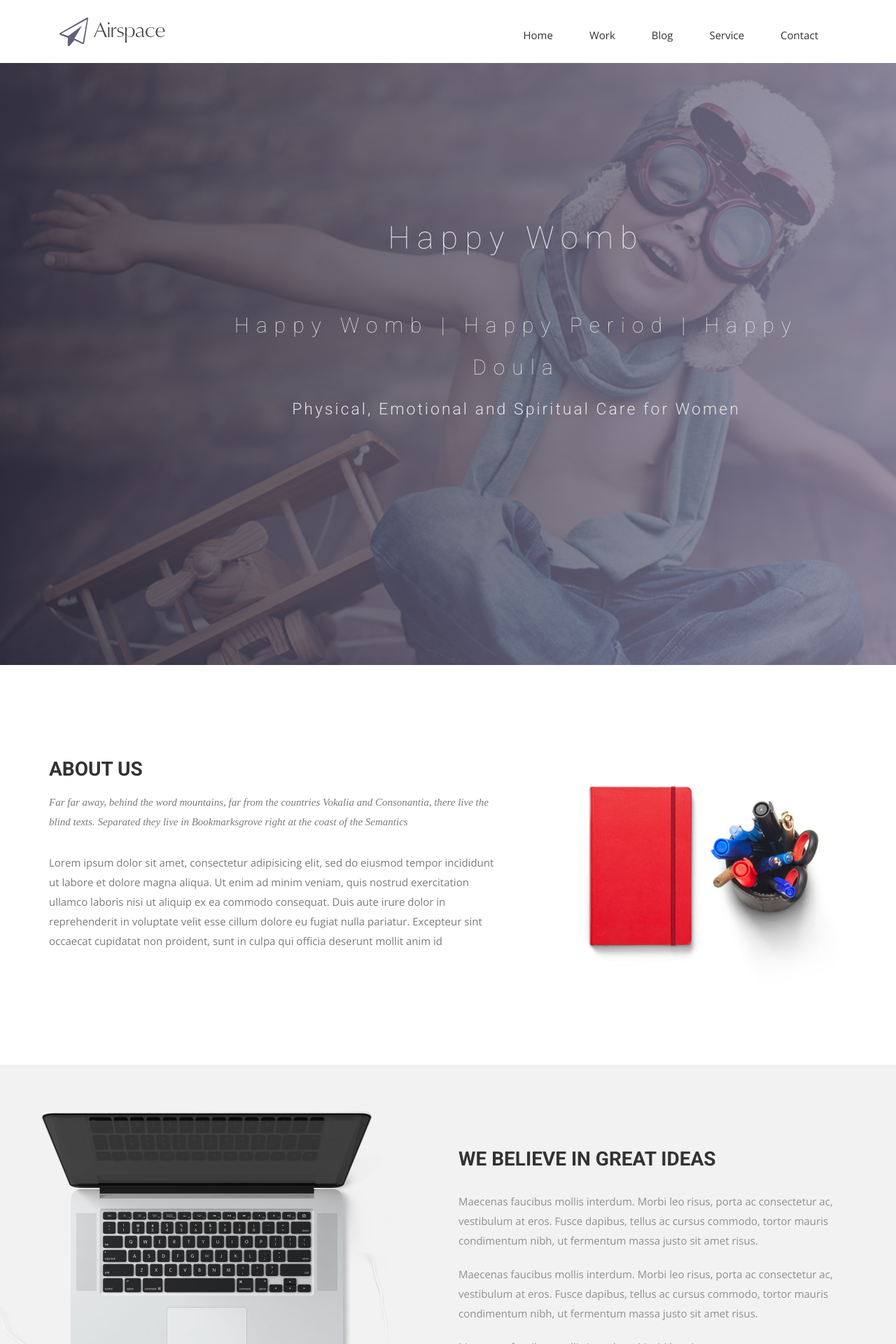
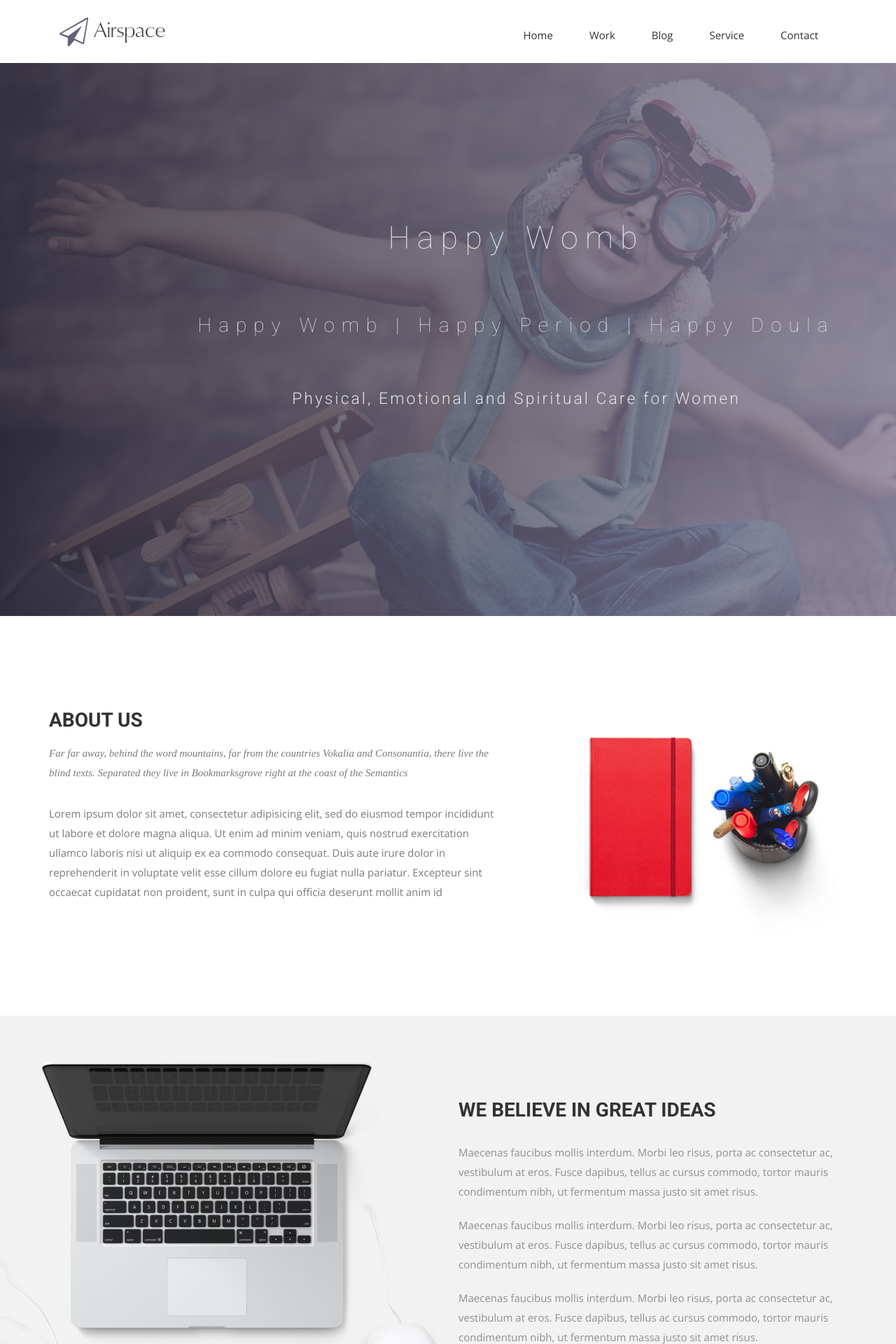
Before and after one commit to rachel-miller/rachel-miller.github.io, a Jekyll site: the page built from index.html, in a window 1280 px wide. Shown: the top 1920 px of the page at 70% size. Built offline with Jekyll 4.4.1, drawn with Linux system fonts in a browser that asks for light colours; nearby versions of some CDN libraries; some web fonts are replaced.

Commit message:
fixed header closing brackets and lowered font size

```diff
--- a/css/airspace.css
+++ b/css/airspace.css
@@ -131,7 +131,7 @@ font header .navbar-default .navbar-nav li a:hover {
 #slider .block h2 {
   font-family: 'Roboto', sans-serif;
   font-weight: 100;
-  font-size: 30px;
+  font-size: 28px;
   text-align: center;
   line-height: 60px;
   letter-spacing: 10px;
--- a/index.html
+++ b/index.html
@@ -11,7 +11,7 @@ permalink: /
       <div class="col-md-10 col-md-offset-2">
         <div class="block">
           <h1 class="animated fadeInUp">Happy Womb</h1>
-          <h2 class="animated fadeInUp">Happy Womb | Happy Period | Happy Doula</p>
+          <h2 class="animated fadeInUp">Happy Womb | Happy Period | Happy Doula</h2>
           <p class="animated fadeInUp">Physical, Emotional and Spiritual Care for Women</p>
         </div>
       </div>
```
